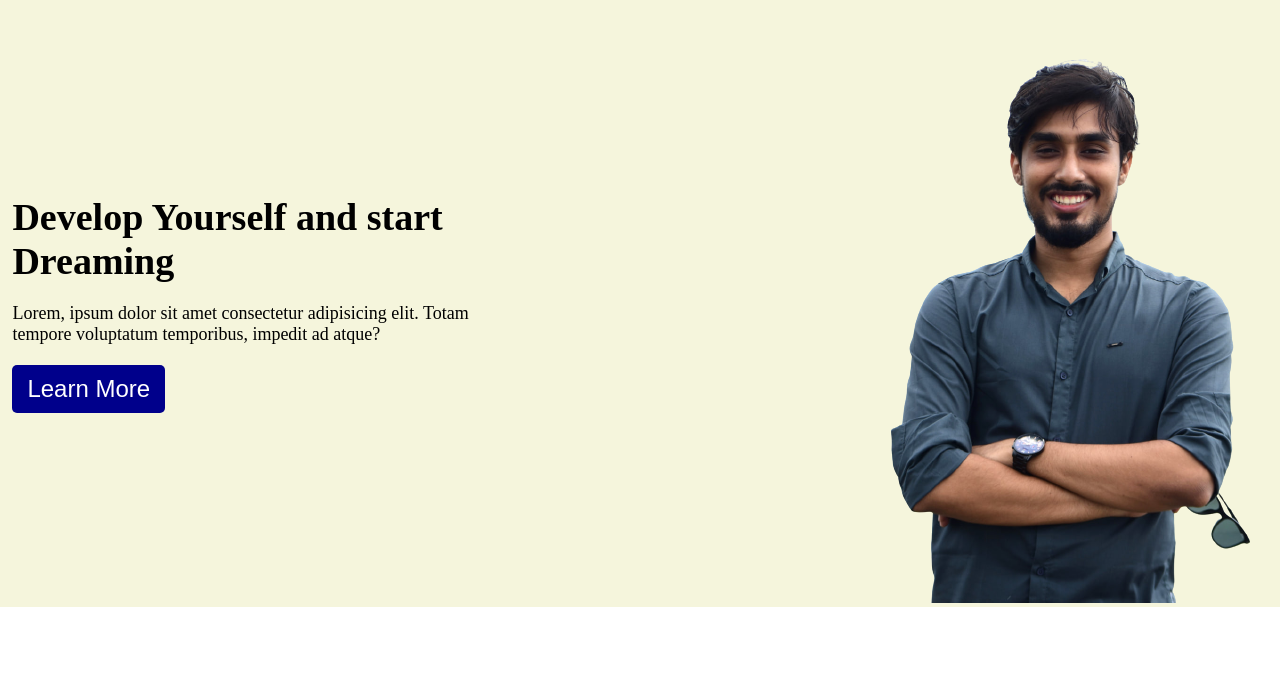
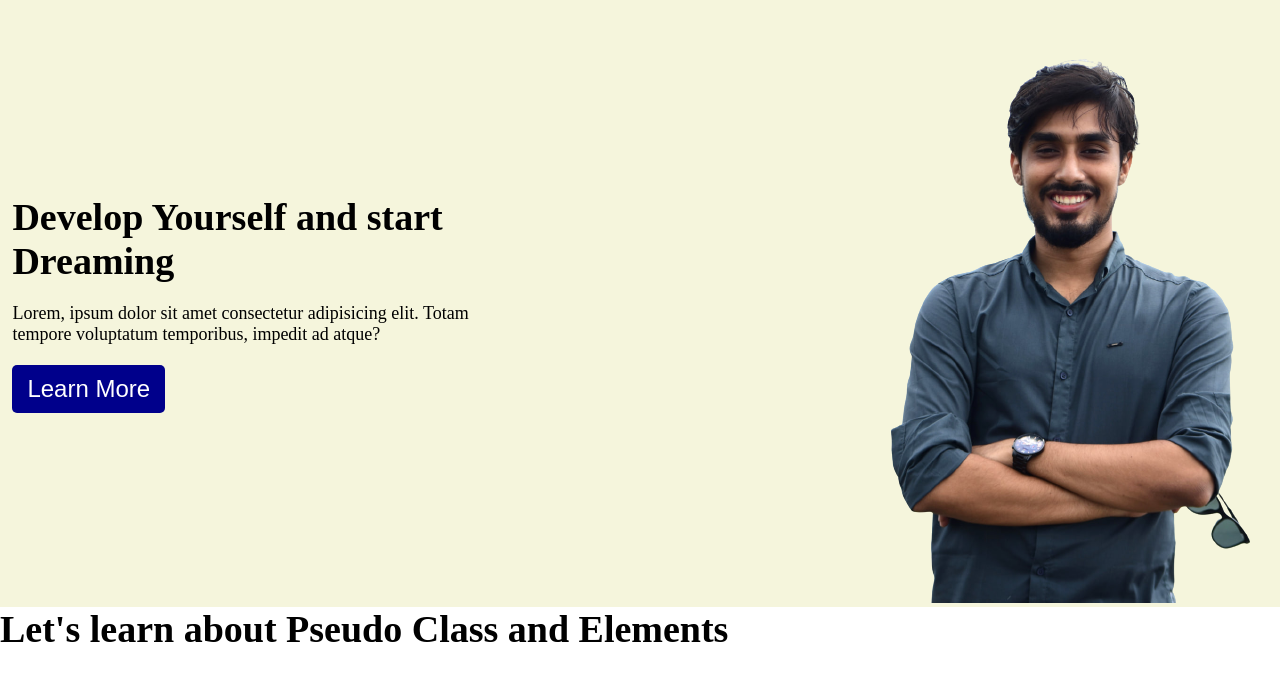
Before and after one commit to MDASHRAFTANVIR/Milestone01-Revise, a plain HTML site: page index.html in a window 1280 px wide. Drawn offline with Linux system fonts and the light colour scheme.

Commit message:
Let's Learn Some basic Pseudo

```diff
--- a/index.html
+++ b/index.html
@@ -22,6 +22,11 @@
 
     <main>
         <!-- Learn About pseudo Element and pseudo Class  -->
+        <section class="first-section">
+            <div class="sub-section">
+                <h2>Let's learn about Pseudo Class and Elements</h2>
+            </div>
+        </section>
     </main>
 </body>
 </html>
```
